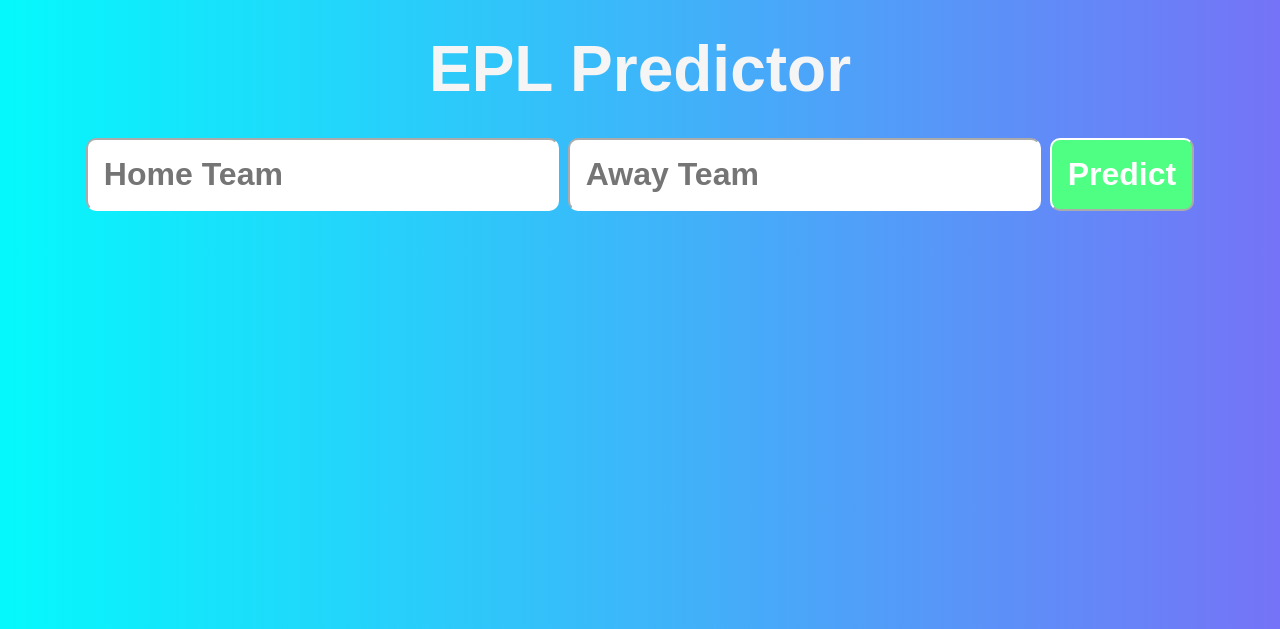
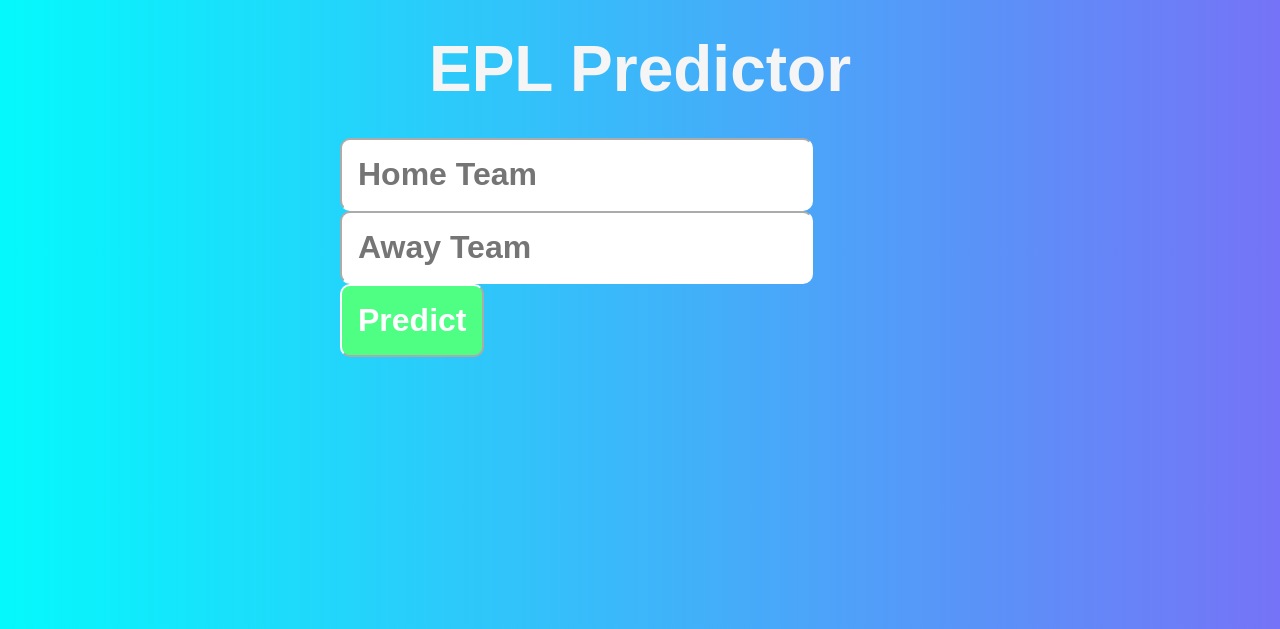
Before and after one commit to agliucci/EPLPredictor, a Flask app: page / in a window 1280 px wide. Shown: the top 629 px of the page. Run offline with Flask 3, Linux system fonts and the light colour scheme; parts of the project's set-up code (start-up, migrations or seed data) failed here and were passed over.

Commit message:
Modified html and css to fit on smaller screens.

```diff
--- a/static/styles/style.css
+++ b/static/styles/style.css
@@ -49,3 +49,12 @@ button {
     font-weight: bold;
     color: white;
 }
+
+.container {
+    width: 100%;
+    max-width: 600px;
+    display: flex;
+    flex-direction: column;
+    align-items: center;
+    gap: 2rem;
+}
--- a/templates/index.html
+++ b/templates/index.html
@@ -9,6 +9,7 @@
 </head>
 
 <body>
+        <div class="container">
         <h1>EPL Predictor</h1>
         <form action="/predict" method="post">
             <input type="text" name="home_team" placeholder="Home Team">
@@ -25,5 +26,7 @@
             <a href="/">Try again</a>
         </button>
         {% endif %}
+
+    </div>
 </body>
 </html>
```
Also changed, not shown: 1 other file. Lines whose indentation alone changed are shown as unchanged.
